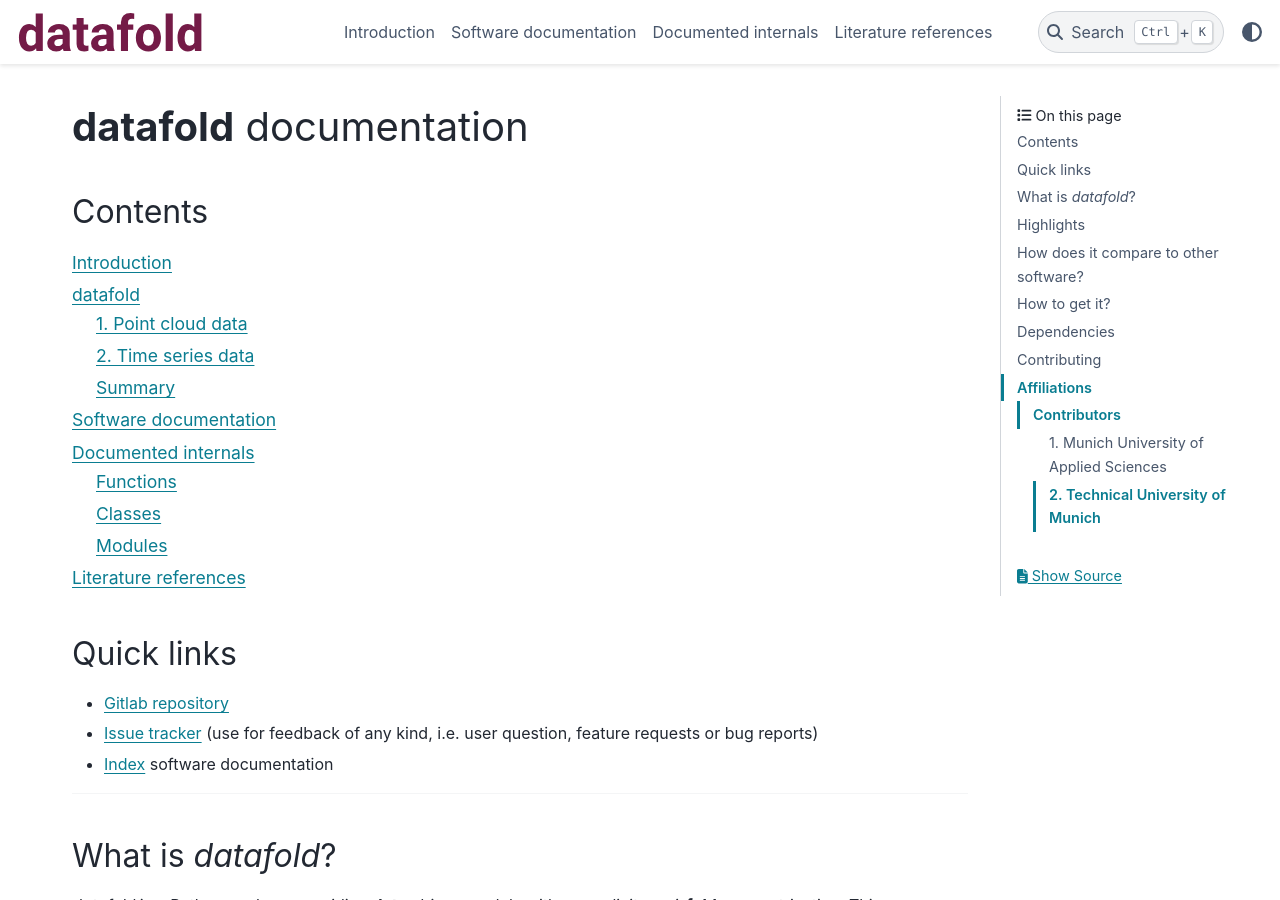
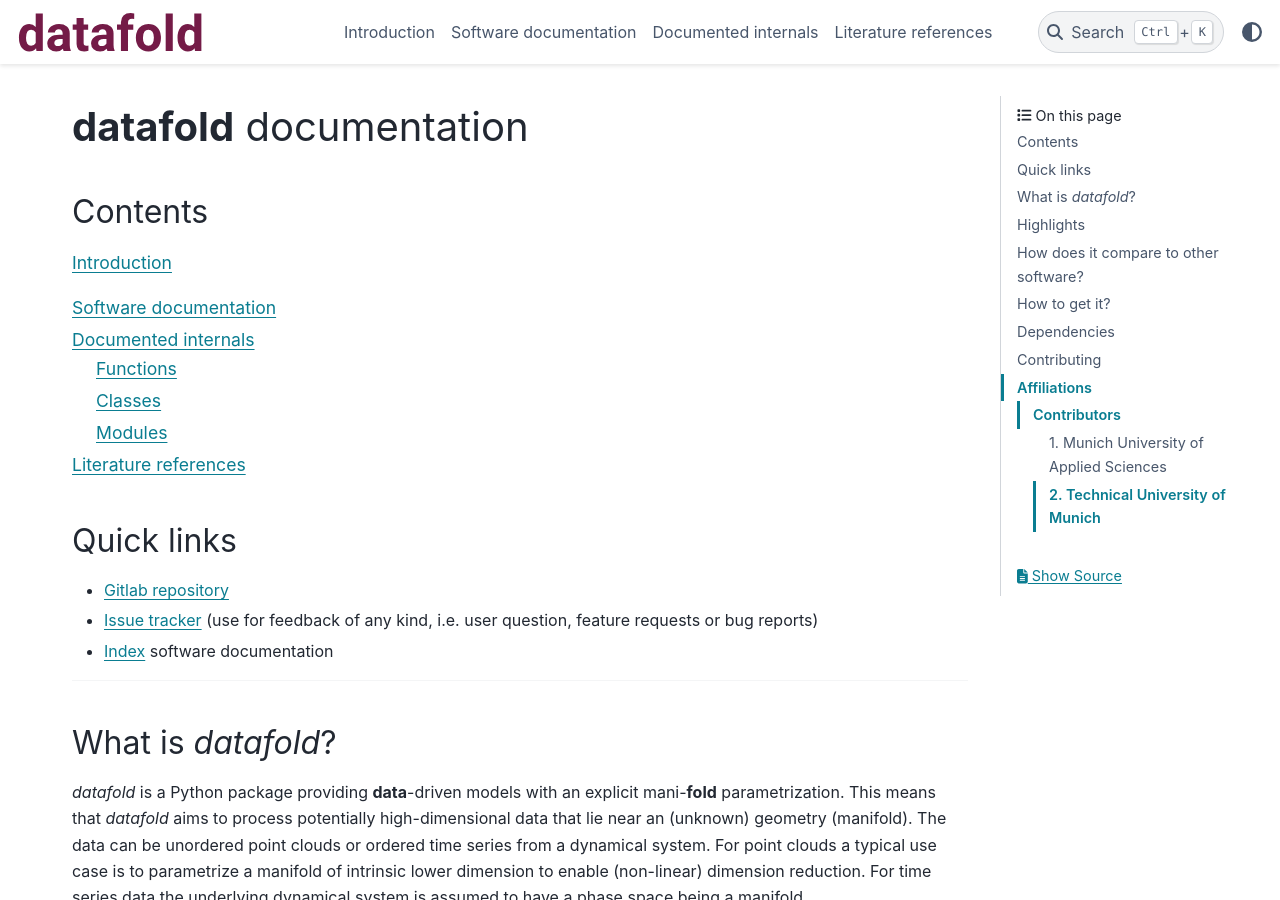
Before and after one commit to datafold-dev/datafold, a Sphinx documentation site: the page built from doc/source/index.rst, in a window 1280 px wide and 900 px high. Built offline with Sphinx 7.4.7 and the PyData theme 0.15.4, drawn with Linux system fonts in a browser that asks for light colours; formulas are drawn with MathJax 3; pages that are not in the unit, such as notebooks, are missing from menus; the version number could not be read and is left out; part of the change alters nothing that is shown.

```diff
--- a/doc/source/index.rst
+++ b/doc/source/index.rst
@@ -9,9 +9,12 @@ Contents
    in include_tutorials.py
 
 .. toctree::
+   :maxdepth: 1
+
+   intro
+.. toctree::
    :maxdepth: 2
 
-   intro
    api
    devapi
    tutorial_index
--- a/doc/source/intro.rst
+++ b/doc/source/intro.rst
@@ -65,7 +65,7 @@ of how to handle the underlying manifold structure is part of a
 modelling decision and can be selected according to the problem.
 
 datafold
-========
+--------
 
 *datafold* is a Python package providing **data**-driven models with an
 explicit mani-\ **fold** parametrization. The software provides a set of
@@ -92,7 +92,7 @@ practitioners from different fields for dataset analysis.
        the ``z``-axis \label{fig:manifold}`
 
 1. Point cloud data
--------------------
+^^^^^^^^^^^^^^^^^^^
 
 The first type of data are unordered samples in high-dimensional point
 clouds. These dataset are often directly connected to the "manifold
@@ -129,7 +129,7 @@ Harmonics" interpolation with multi-scale extension
 :cite:`fernandez_auto-adaptative_2014`, :cite:`rabin_heterogeneous_2012`.
 
 2. Time series data
--------------------
+^^^^^^^^^^^^^^^^^^^
 
 *datafold* can also address data with temporal context sampled from a
 dynamical system. In this case a data-driven model aims to fit and
```
